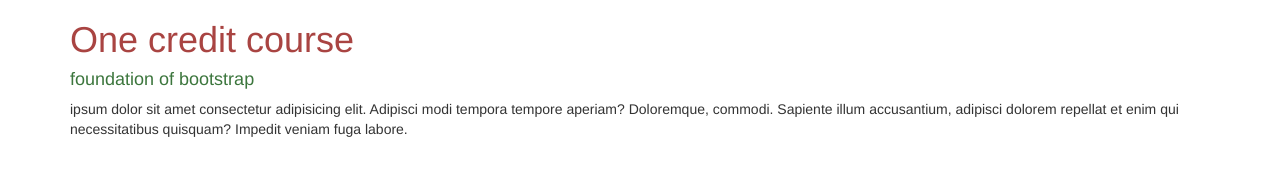
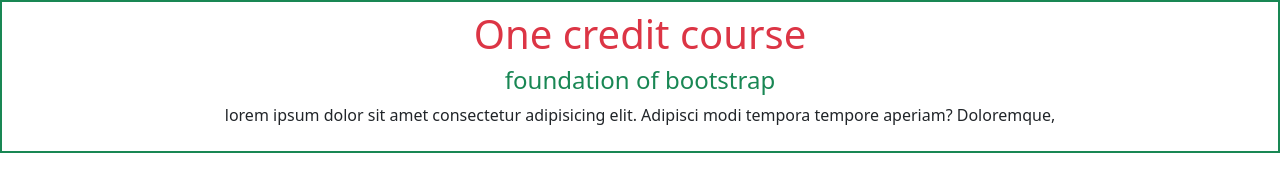
Before and after one commit to lohieth-rvrl/Bootstrap, a website: page index.html in a window 1280 px wide. Drawn offline with nearby package versions, Linux system fonts and the light colour scheme.

Commit message:
new files added

```diff
--- a/index.html
+++ b/index.html
@@ -1,17 +1,23 @@
 <!DOCTYPE html>
 <html lang="en">
   <head>
-    <meta charset="UTF-8">
-    <meta name="viewport" content="width=device-width, initial-scale=1.0">
+    <meta charset="UTF-8" />
+    <meta name="viewport" content="width=device-width, initial-scale=1.0" />
     <title>Document</title>
-    <link rel="stylesheet" href="https://cdn.jsdelivr.net/npm/bootstrap@3.3.7/dist/css/bootstrap.min.css" integrity="sha384-BVYiiSIFeK1dGmJRAkycuHAHRg32OmUcww7on3RYdg4Va+PmSTsz/K68vbdEjh4u" crossorigin="anonymous">
-    <link rel="stylesheet" href="https://cdn.jsdelivr.net/npm/bootstrap@3.3.7/dist/css/bootstrap-theme.min.css" integrity="sha384-rHyoN1iRsVXV4nD0JutlnGaslCJuC7uwjduW9SVrLvRYooPp2bWYgmgJQIXwl/Sp" crossorigin="anonymous">
+    <link rel="stylesheet" href="https://cdn.jsdelivr.net/npm/bootstrap@5.3.2/dist/css/bootstrap.min.css" integrity="sha384-T3c6CoIi6uLrA9TneNEoa7RxnatzjcDSCmG1MXxSR1GAsXEV/Dwwykc2MPK8M2HN" crossorigin="anonymous">
   </head>
   <body>
-    <div class="container">
+    <div class="container-fluid vh-100 p-0">
+      <div class="col-12 p-0 d-flex align-item-center justify-content-center">
+        <div class="box vw-100 border border-2 border-success p-2 text-center">
           <h1 class="text-danger">One credit course</h1>
           <h4 class="text-success">foundation of bootstrap</h4>
-        <p> ipsum dolor sit amet consectetur adipisicing elit. Adipisci modi tempora tempore aperiam? Doloremque, commodi. Sapiente illum accusantium, adipisci dolorem repellat et enim qui necessitatibus quisquam? Impedit veniam fuga labore.</p>
+          <p>
+            lorem ipsum dolor sit amet consectetur adipisicing elit. Adipisci modi
+            tempora tempore aperiam? Doloremque,
+          </p>
+        </div>
+      </div>
     </div>
   </body>
 </html>
```
Lines whose indentation alone changed are shown as unchanged.
